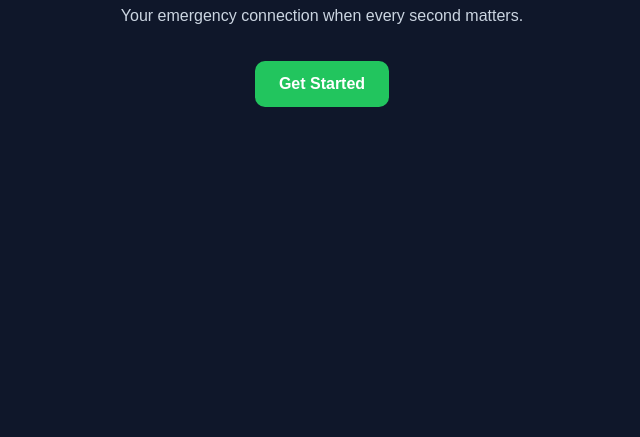
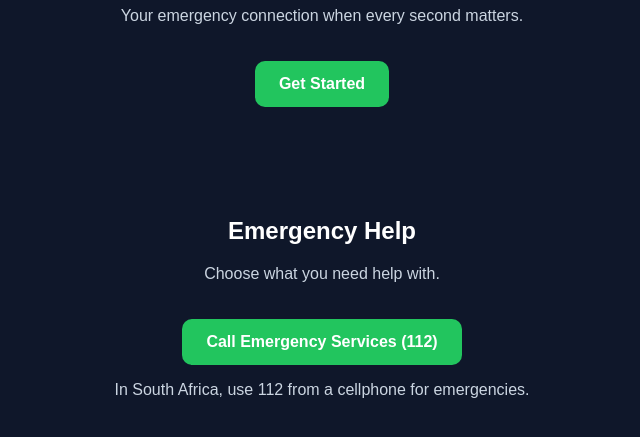
Before and after one commit to babygangtyron-ctrl/Lifelink-, a plain HTML site: page index.html in a window 1280 px wide. Shown: the part 157-594 px from the top of the page, without its empty margins (318-958 px from the left). Drawn offline with Linux system fonts and the light colour scheme.

Commit message:
Update index.html

```diff
--- a/index.html
+++ b/index.html
@@ -42,3 +42,9 @@
   </div>
 </body>
 </html>
+<section id="emergency" style="padding:30px 20px;text-align:center;color:white;">
+  <h2>Emergency Help</h2>
+  <p>Choose what you need help with.</p>
+  <a class="btn" href="tel:112">Call Emergency Services (112)</a>
+  <p>In South Africa, use 112 from a cellphone for emergencies.</p>
+</section>
```
